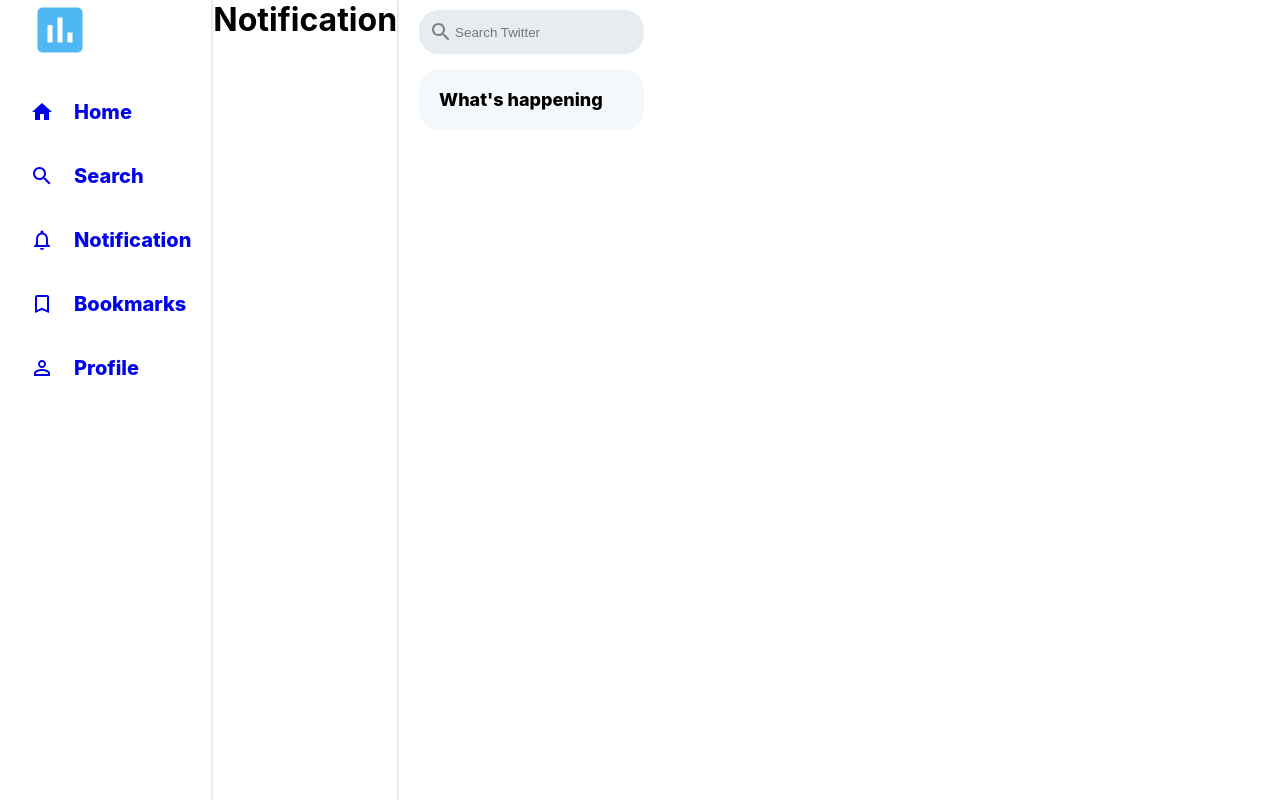
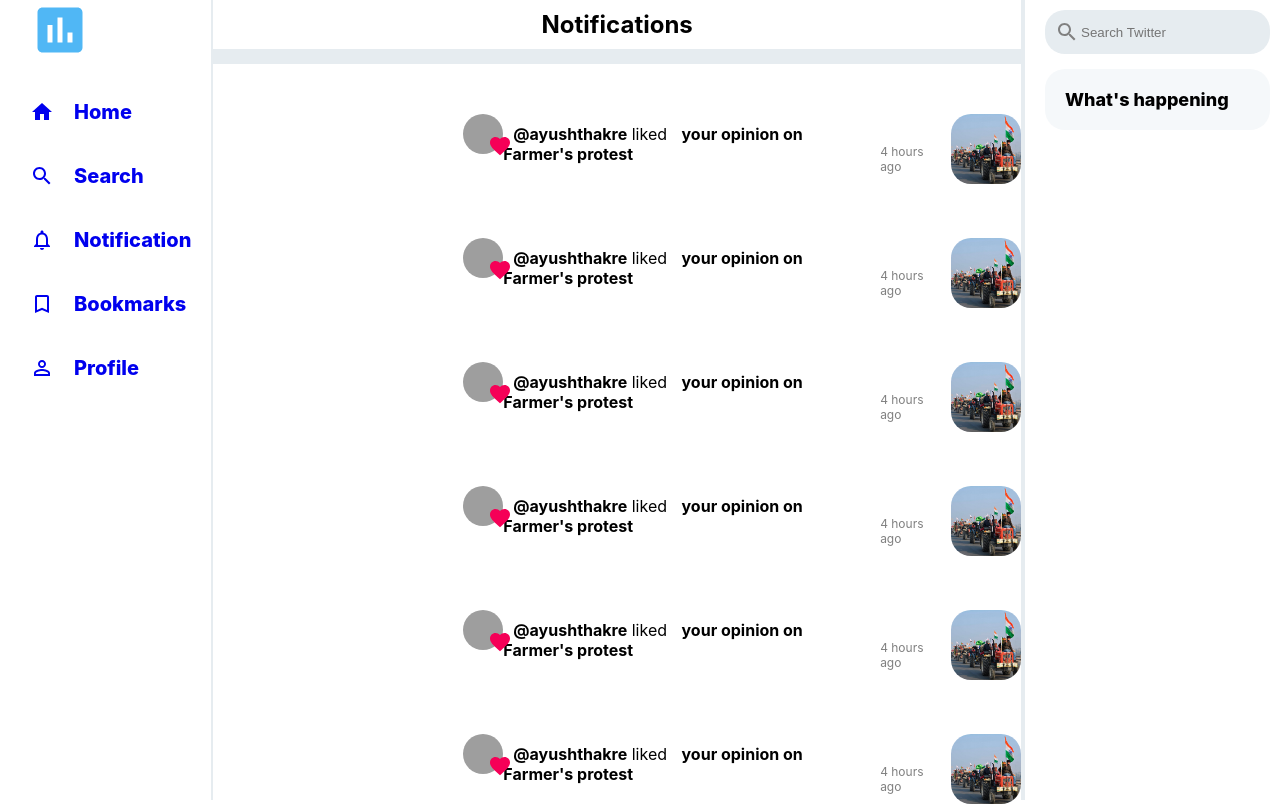
Before and after one commit to ayushsahu10/NewProject, a React (Create React App) app: page /notifications in a window 1280 px wide. Built offline with nearby package versions, Linux system fonts and the light colour scheme; grey boxes are pictures that could not be loaded.

Commit message:
Seventh commit

```diff
--- /dev/null
+++ b/src/About.css
@@ -0,0 +1,50 @@
+.about {
+  flex: 0.7;
+  display: flex;
+  flex-direction: column;
+  border-right: 2px solid var(--twitter-background);
+}
+
+.about__header {
+  padding-top: 10px;
+  padding-bottom: 10px;
+  text-align: center;
+  border-bottom: 15px solid var(--twitter-background);
+}
+
+.background__image > img {
+  width: 80%;
+  height: 25%;
+  margin-top: 1px;
+  display: block;
+  margin-left: auto;
+  margin-right: auto;
+  position: relative;
+}
+
+.profile__image > img {
+  width: 170px;
+  margin-top: 155px;
+  margin-left: 20px;
+  border: 1px green solid;
+  border-radius: 50%;
+}
+
+.edit__profile {
+  position: absolute;
+  top: 340px;
+  right: 350px;
+}
+
+.about__username {
+  padding-left: 32px;
+  text-decoration: solid;
+  font-weight: 800;
+  font-size: 150%;
+}
+
+.about__bio {
+  padding-left: 500px;
+  padding-top: 50px;
+  padding-bottom: 50px;
+}
--- a/src/About.js
+++ b/src/About.js
@@ -1,9 +1,115 @@
 import React from 'react'
+import './About.css'
+import EditIcon from '@material-ui/icons/Edit';
+import PropTypes from 'prop-types';
+import { makeStyles } from '@material-ui/core/styles';
+import AppBar from '@material-ui/core/AppBar';
+import Tabs from '@material-ui/core/Tabs';
+import Tab from '@material-ui/core/Tab';
+import Typography from '@material-ui/core/Typography';
+import Box from '@material-ui/core/Box';
+import { Block } from '@material-ui/icons';
+
+
+function TabPanel(props) {
+    const { children, value, index, ...other } = props;
+
+    return (
+      <div
+        role="tabpanel"
+        hidden={value !== index}
+        id={`simple-tabpanel-${index}`}
+        aria-labelledby={`simple-tab-${index}`}
+        {...other}
+      >
+        {value === index && (
+          <Box p={3}>
+            <Typography>{children}</Typography>
+          </Box>
+        )}
+      </div>
+    );
+  }
+
+  TabPanel.propTypes = {
+    children: PropTypes.node,
+    index: PropTypes.any.isRequired,
+    value: PropTypes.any.isRequired,
+  };
+
+  function a11yProps(index) {
+    return {
+      id: `simple-tab-${index}`,
+      'aria-controls': `simple-tabpanel-${index}`,
+    };
+  }
+
+  const useStyles = makeStyles((theme) => ({
+    root: {
+        flexGrow: 1,
+      backgroundColor: theme.palette.background.paper,
+    },
+  }));
 
 export default function About() {
+    const classes = useStyles();
+    const [value, setValue] = React.useState(0);
+
+    const handleChange = (event, newValue) => {
+      setValue(newValue);
+    };
+
     return (
-        <div>
-            About
+
+        <div className="about">
+
+
+
+            <div className="about__header">
+            <h2>Username</h2>
+            </div>
+            <div  style={{
+                backgroundImage: "url(" +  "/background.jpg" +")",
+                width: '100%',
+                height: '250px',
+                backgroundPosition: 'center top',
+                backgroundSize: 'cover',
+                backgroundRepeat: 'no-repeat',
+                } }>
+            <div className="profile__image">
+                <img src="http://www.pngall.com/wp-content/uploads/5/Profile-Avatar-PNG.png"></img>
+            </div>
+            <div className="edit__profile">
+                <EditIcon />
+            </div>
+            <span className="about__username">Ayush Sahu </span>
+            <span className="username__user"> @ayushsahu </span>
+            <div className="about__bio">
+                <h3>Add your Bio </h3>
+            </div>
+
+            </div>
+
+            <div className={classes.root}>
+             <AppBar position="static">
+        <Tabs value={value} onChange={handleChange} aria-label="simple tabs example">
+          <Tab label="Item One" {...a11yProps(0)} />
+          <Tab label="Item Two" {...a11yProps(1)} />
+          <Tab label="Item Three" {...a11yProps(2)} />
+        </Tabs>
+      </AppBar>
+      <TabPanel value={value} index={0}>
+        Item One
+      </TabPanel>
+      <TabPanel value={value} index={1}>
+        Item Two
+      </TabPanel>
+      <TabPanel value={value} index={2}>
+        Item Three
+      </TabPanel>
+    </div>
+
+
         </div>
     )
 }
--- /dev/null
+++ b/src/Bookmark.css
@@ -0,0 +1,13 @@
+.bookmark {
+  flex: 0.7;
+  display: flex;
+  flex-direction: column;
+  border-right: 2px solid var(--twitter-background);
+}
+
+.bookmark__header {
+  padding-top: 10px;
+  padding-bottom: 10px;
+  text-align: center;
+  border-bottom: 15px solid var(--twitter-background);
+}
--- a/src/Bookmark.js
+++ b/src/Bookmark.js
@@ -1,9 +1,10 @@
 import React from 'react'
+import './Bookmark.css'
 
 function Bookmark() {
     return (
-        <div>
-            Bookmark
+        <div className="bookmark">
+            <h2 className="bookmark__header">Bookmarks</h2>
         </div>
     )
 }
--- /dev/null
+++ b/src/Notification.css
@@ -0,0 +1,15 @@
+.notification {
+  display: flex;
+  flex-direction: column;
+  flex: 0.7;
+  border-right: 2px solid var(--twitter-background);
+}
+
+.notification__header {
+  padding-top: 10px;
+  padding-bottom: 10px;
+  text-align: center;
+  border-bottom: 15px solid var(--twitter-background);
+  display: flex;
+  flex-direction: column;
+}
--- a/src/Notification.js
+++ b/src/Notification.js
@@ -1,9 +1,25 @@
 import React from 'react'
+import './Notification.css'
+import SettingsIcon from '@material-ui/icons/Settings';
+import NotificationContent from './NotificationContent';
+import NotificationsRoundedIcon from '@material-ui/icons/NotificationsRounded';
 
 function Notification() {
     return (
-        <div>
-            <h1>Notification</h1>
+        <div  className="notification">
+            <div className="notification__header">
+
+            <h2> Notifications</h2>
+            </div>
+            <NotificationContent />
+            <NotificationContent />
+
+            <NotificationContent />
+
+            <NotificationContent />
+
+            <NotificationContent />
+            <NotificationContent />
         </div>
     )
 }
--- /dev/null
+++ b/src/NotificationContent.css
@@ -0,0 +1,39 @@
+.notification__content {
+  display: flex;
+  padding-left: 250px;
+  padding-top: 50px;
+}
+
+.overlay {
+  position: absolute;
+  color: #f83d3d;
+  padding-top: 10px;
+  padding-left: 25px;
+  padding-top: 20px;
+  color: white;
+}
+
+.notification__username {
+  font-weight: 700;
+
+  color: rgb(0, 0, 0);
+  padding-left: 10px;
+}
+
+.notification__content > p {
+  padding-top: 10px;
+}
+
+.notification__time {
+  padding-top: 30px;
+  padding-left: 53px;
+  font-size: 12px;
+  color: gray;
+  display: block;
+}
+.notification__img > img {
+  width: 70px;
+  height: 70px;
+  margin-left: 20px;
+  border-radius: 20px;
+}
--- /dev/null
+++ b/src/NotificationContent.js
@@ -0,0 +1,23 @@
+import React from 'react'
+import {Avatar} from '@material-ui/core'
+import FavoriteIcon from '@material-ui/icons/Favorite';
+import './NotificationContent.css'
+import ModeCommentIcon from '@material-ui/icons/ModeComment';
+
+function NotificationContent() {
+    return (
+        <div className="notification__content">
+
+                <Avatar src="https://houstontamilchair.org/wp-content/uploads/2020/07/parent-directory-avatar-2png-avatar-png-256_256.png"></Avatar>
+                <div className="overlay">
+                <FavoriteIcon color="secondary" />
+                </div>
+
+            <p> <span className="notification__username">@ayushthakre</span> liked <span className="notification__username"> your opinion on Farmer's protest</span></p>
+            <span className="notification__time">4 hours ago</span>
+            <span className="notification__img" ><img  src="farmer.jpg"></img></span>
+        </div>
+    )
+}
+
+export default NotificationContent
```
